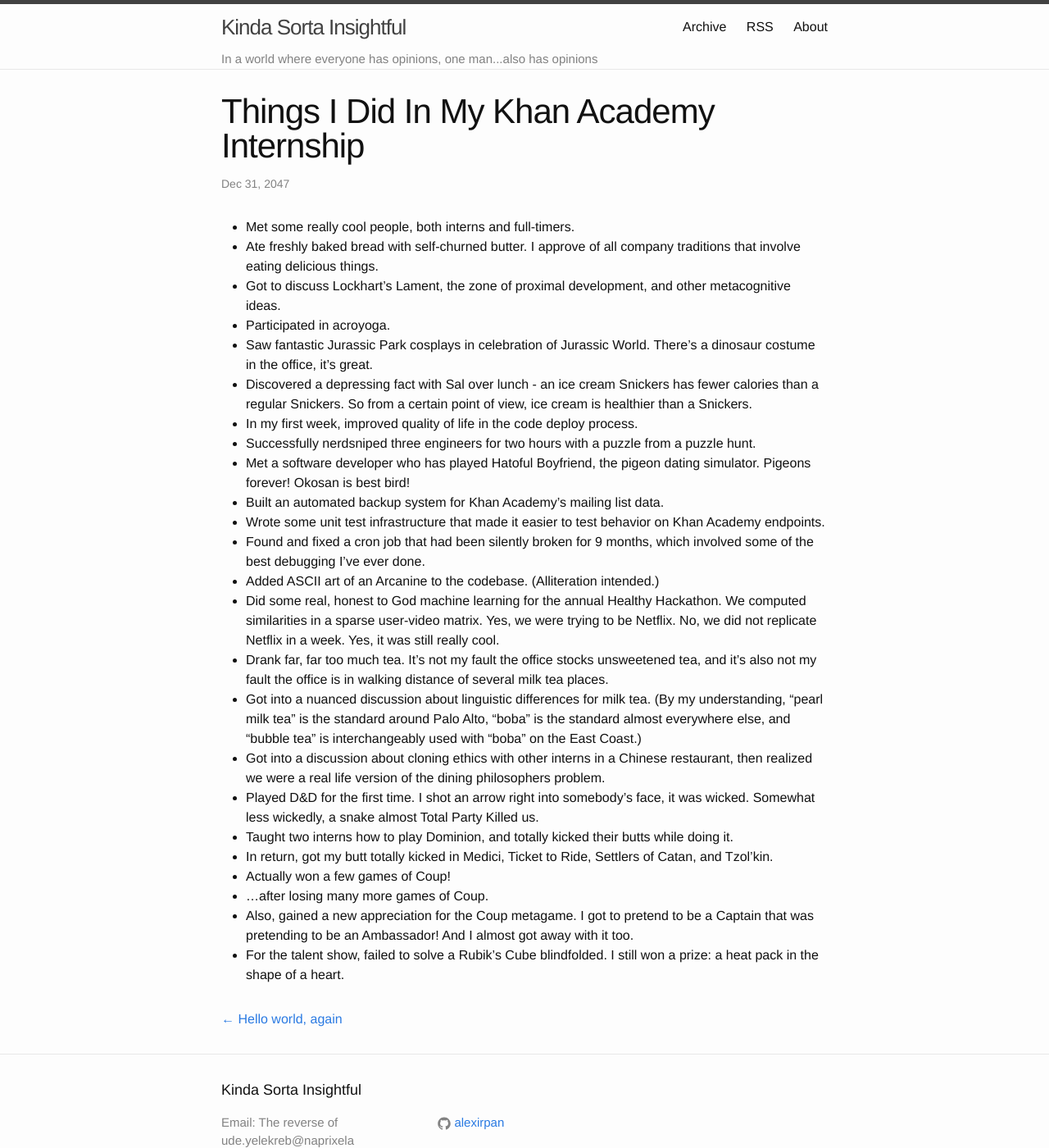
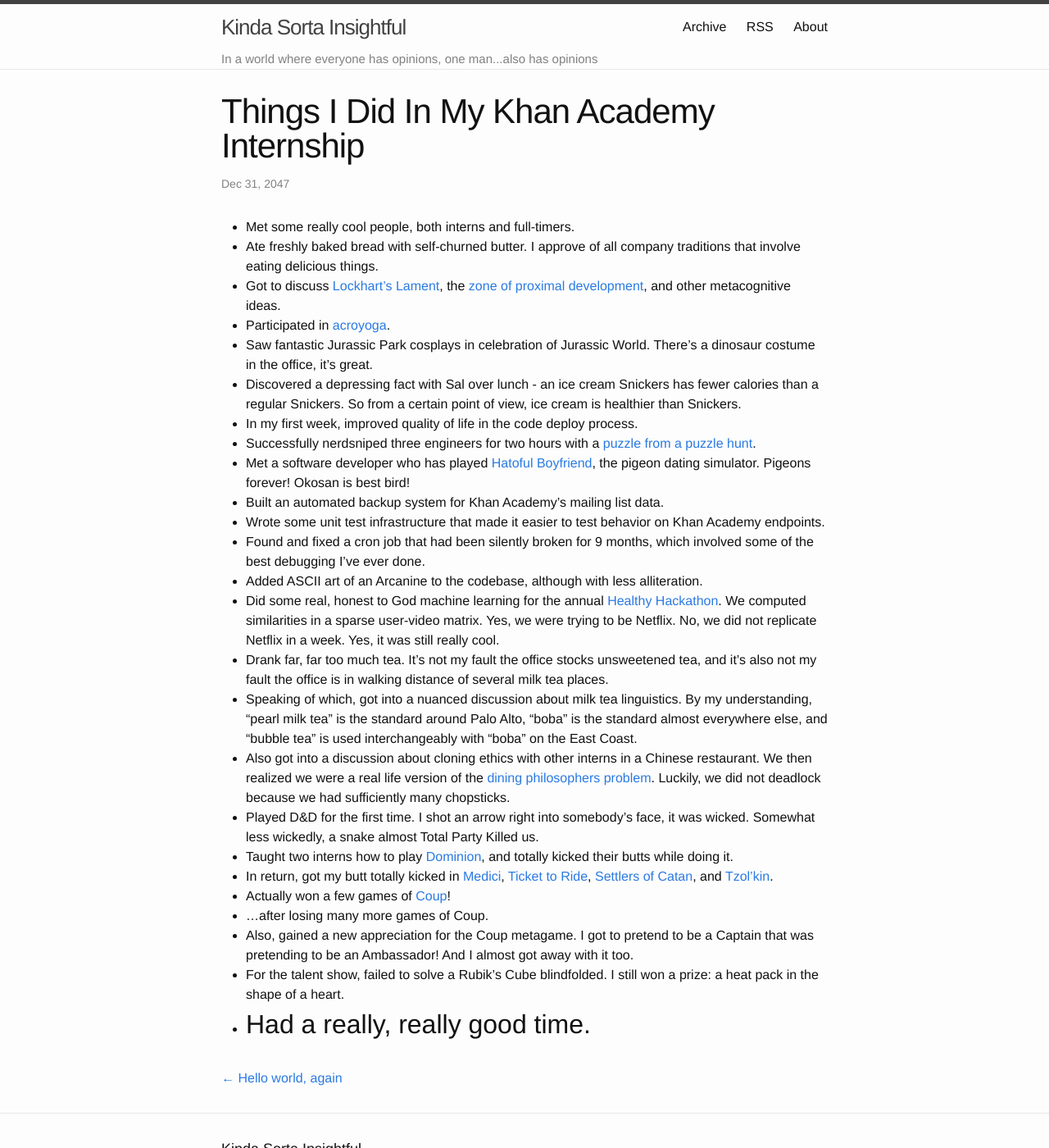
Before and after one commit to alexirpan/alexirpan.github.io, a Jekyll site: the page built from _posts/2048-01-01-things-i-did-in-my-khan-academy-internship.markdown, in a window 1280 px wide and 1400 px high. Shown: the whole window at 82% size. Built offline with Jekyll 4.4.1, drawn with Linux system fonts in a browser that asks for light colours.

Commit message:
Some links and minor edits. To be published

```diff
--- a/_posts/2048-01-01-things-i-did-in-my-khan-academy-internship.markdown
+++ b/_posts/2048-01-01-things-i-did-in-my-khan-academy-internship.markdown
@@ -1,53 +1,60 @@
 ---
 layout: post
 title:  "Things I Did In My Khan Academy Internship"
-date:   2048-01-01 00:00:00
+date:   2048-01-01 00:00:01
 ---
 
 - Met some really cool people, both interns and full-timers.
 - Ate freshly baked bread with self-churned butter. I approve of all
 company traditions that involve eating delicious things.
-- Got to discuss Lockhart's Lament, the zone of proximal development, and
-other metacognitive ideas.
-- Participated in acroyoga.
+- Got to discuss [Lockhart's Lament](https://www.maa.org/external_archive/devlin/LockhartsLament.pdf),
+the [zone of proximal development](https://en.wikipedia.org/wiki/Zone_of_proximal_development),
+and other metacognitive ideas.
+- Participated in [acroyoga](https://en.wikipedia.org/wiki/Acroyoga).
 - Saw fantastic Jurassic Park cosplays in celebration of Jurassic World.
 There's a dinosaur costume in the office, it's great.
 - Discovered a depressing fact with Sal over lunch -  an ice cream Snickers has
 fewer calories than a regular Snickers. So from a certain
-point of view, ice cream is healthier than a Snickers.
+point of view, ice cream is healthier than Snickers.
 - In my first week, improved quality of life in the code deploy process.
-- Successfully nerdsniped three engineers for two hours with a puzzle from
-a puzzle hunt.
-- Met a software developer who has played Hatoful Boyfriend, the pigeon
-dating simulator. Pigeons forever! Okosan is best bird!
+- Successfully nerdsniped three engineers for two hours with a [puzzle from
+a puzzle hunt](https://mathcamp.org/2011/hunt/parttwo/nikoli/nikoli.pdf).
+- Met a software developer who has played [Hatoful Boyfriend](http://store.steampowered.com/app/310080/),
+the pigeon dating simulator. Pigeons forever! Okosan is best bird!
 - Built an automated backup system for Khan Academy's mailing list data.
 - Wrote some unit test infrastructure that made it easier to test behavior
 on Khan Academy endpoints.
 - Found and fixed a cron job that had been silently broken for 9 months, which
 involved some of the best debugging I've ever done.
-- Added ASCII art of an Arcanine to the codebase. (Alliteration intended.)
-- Did some real, honest to God machine learning for the annual Healthy Hackathon.
+- Added ASCII art of an Arcanine to the codebase, although with less alliteration.
+- Did some real, honest to God machine learning for the annual [Healthy Hackathon](http://healthyhackathon.khanacademy.org/).
 We computed similarities in a sparse user-video matrix.
 Yes, we were trying to be Netflix. No, we did not replicate Netflix in a week.
 Yes, it was still really cool.
 - Drank far, far too much tea. It's not my fault the office stocks unsweetened tea,
 and it's also not my fault the office is in walking distance of several milk tea
 places.
-- Got into a nuanced discussion about linguistic differences for milk tea. (By my
+- Speaking of which, got into a nuanced discussion about milk tea linguistics.
+By my
 understanding, "pearl milk tea" is the standard
 around Palo Alto, "boba" is the standard almost everywhere else, and "bubble tea"
-is interchangeably used with "boba" on the East Coast.)
-- Got into a discussion about cloning ethics with other interns in a Chinese restaurant,
-then realized we were a real life version of the dining philosophers problem.
+is used interchangeably with "boba" on the East Coast.
+- Also got into a discussion about cloning ethics with other interns in a Chinese restaurant.
+We then realized we were a real life version of the [dining philosophers problem](https://en.wikipedia.org/wiki/Dining_philosophers_problem).
+Luckily, we did not deadlock because we had sufficiently many chopsticks.
 - Played D&D for the first time. I shot an arrow right into somebody's face, it was
 wicked. Somewhat less wickedly, a snake almost Total Party Killed us.
-- Taught two interns how to play Dominion, and totally kicked their butts
+- Taught two interns how to play [Dominion](https://boardgamegeek.com/boardgame/36218/dominion), and totally kicked their butts
 while doing it.
-- In return, got my butt totally kicked in Medici, Ticket to Ride, Settlers of
-Catan, and Tzol'kin.
-- Actually won a few games of Coup!
+- In return, got my butt totally kicked in [Medici](https://boardgamegeek.com/boardgame/46/medici),
+[Ticket to Ride](https://boardgamegeek.com/boardgame/9209/ticket-ride),
+[Settlers of Catan](https://boardgamegeek.com/boardgame/13/catan), and
+[Tzol'kin](https://boardgamegeek.com/boardgame/126163/tzolk-mayan-calendar).
+- Actually won a few games of [Coup](https://boardgamegeek.com/boardgame/131357/coup)!
 - ...after losing many more games of Coup.
 - Also, gained a new appreciation for the Coup metagame. I got to pretend to be
 a Captain that was pretending to be an Ambassador! And I almost got away with it too.
 - For the talent show, failed to solve a Rubik's Cube blindfolded. I still won a
 prize: a heat pack in the shape of a heart.
+- Had a really, really good time.
+--------------------------------
```
